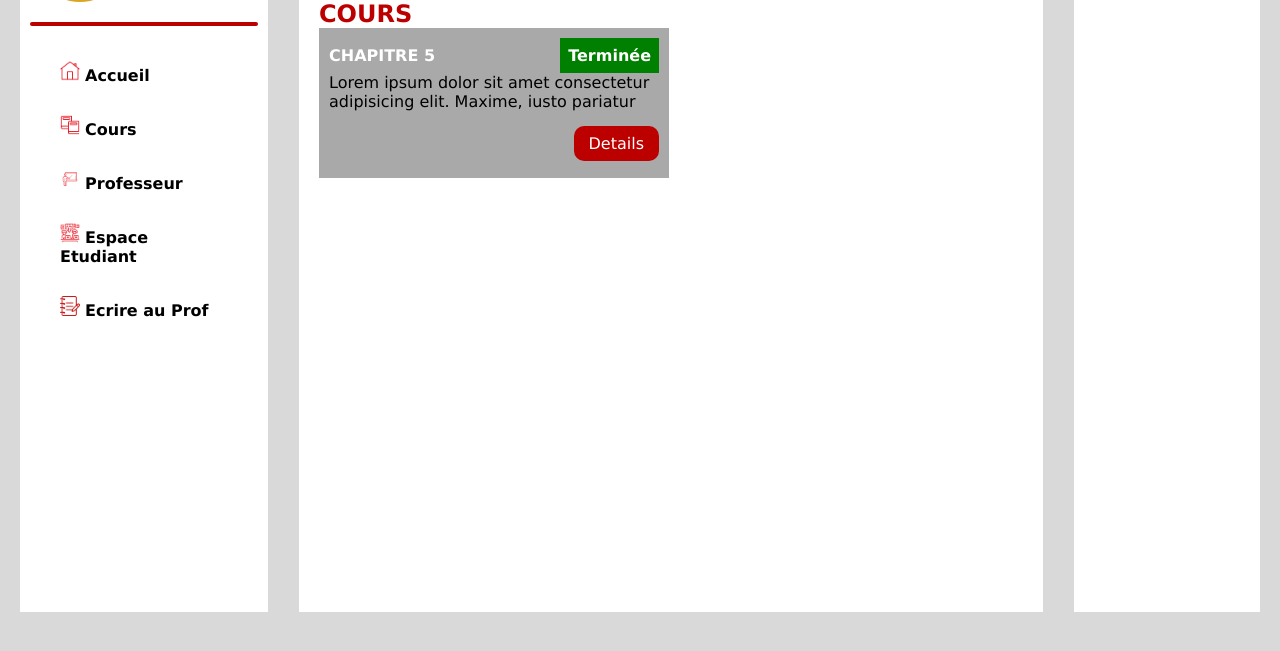
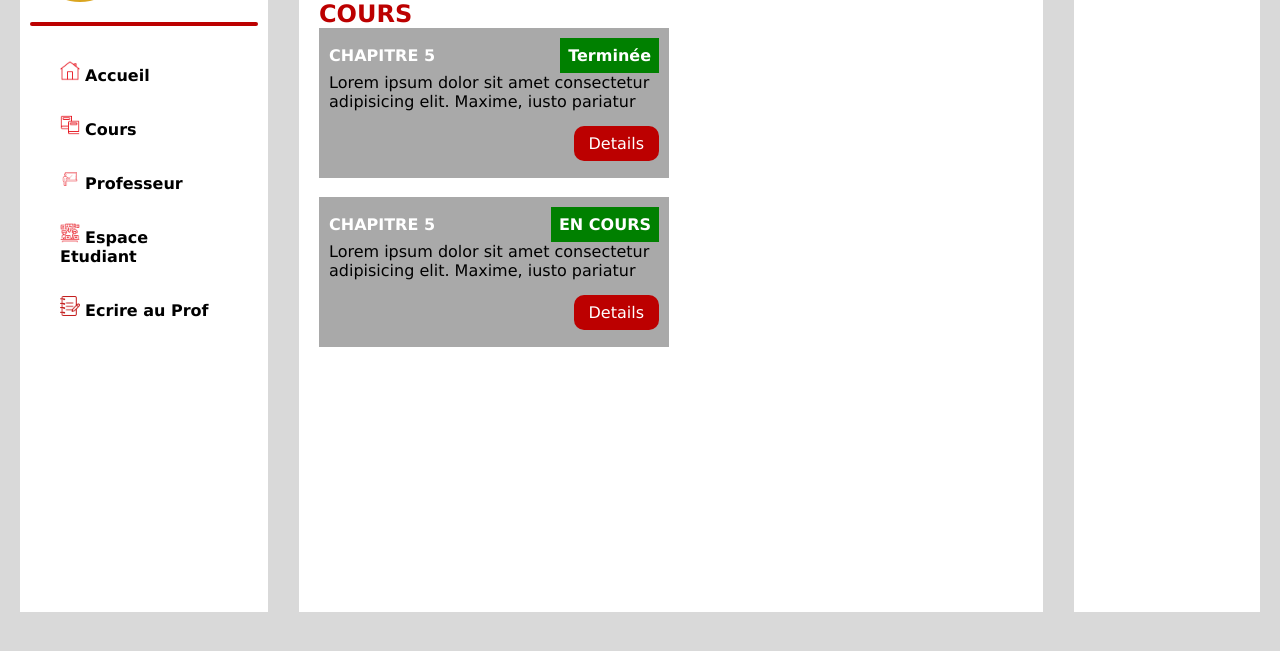
Before and after one commit to Lvmzoo-Dev/hackaton_gomycode, a PHP site: page /dashboardEtu.php in a window 1280 px wide. Shown: the part 108-759 px from the top of the page. Run offline with PHP 8.4, Linux system fonts and the light colour scheme.

Commit message:
update dashboard

```diff
--- a/dashboardEtu.php
+++ b/dashboardEtu.php
@@ -60,6 +60,18 @@
                 <div class="headChapitre">
                     <p class="title">CHAPITRE 5</p>
                     <span class="statutChapitre">Terminée</span>
+                </div>
+                <p class="detailChapitre">
+                    Lorem ipsum dolor sit amet consectetur <br>
+                    adipisicing elit. Maxime, iusto pariatur
+                </p>
+                <a href="#" class="details">Details</a>
+            </div>
+            <br>
+            <div class="chapitre">
+                <div class="headChapitre">
+                    <p class="title">CHAPITRE 5</p>
+                    <span class="statutChapitre">EN COURS</span>
                 </div>
                 <p class="detailChapitre">
                     Lorem ipsum dolor sit amet consectetur <br>
```
